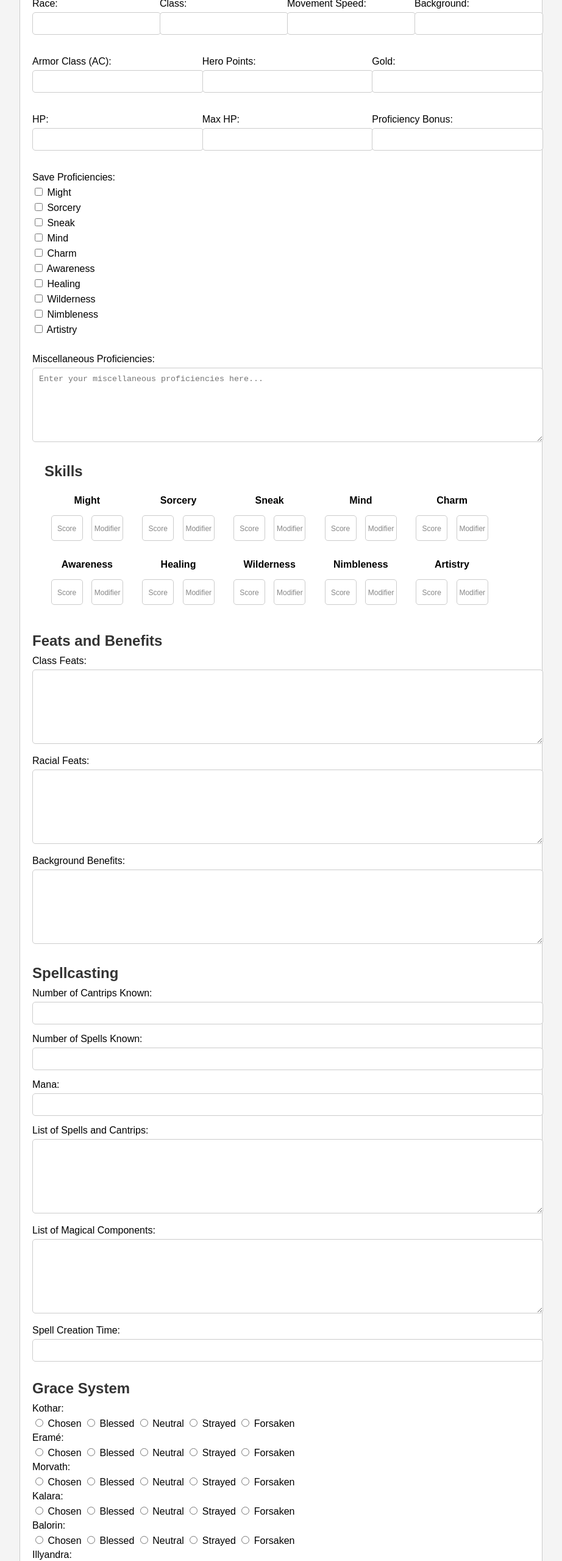
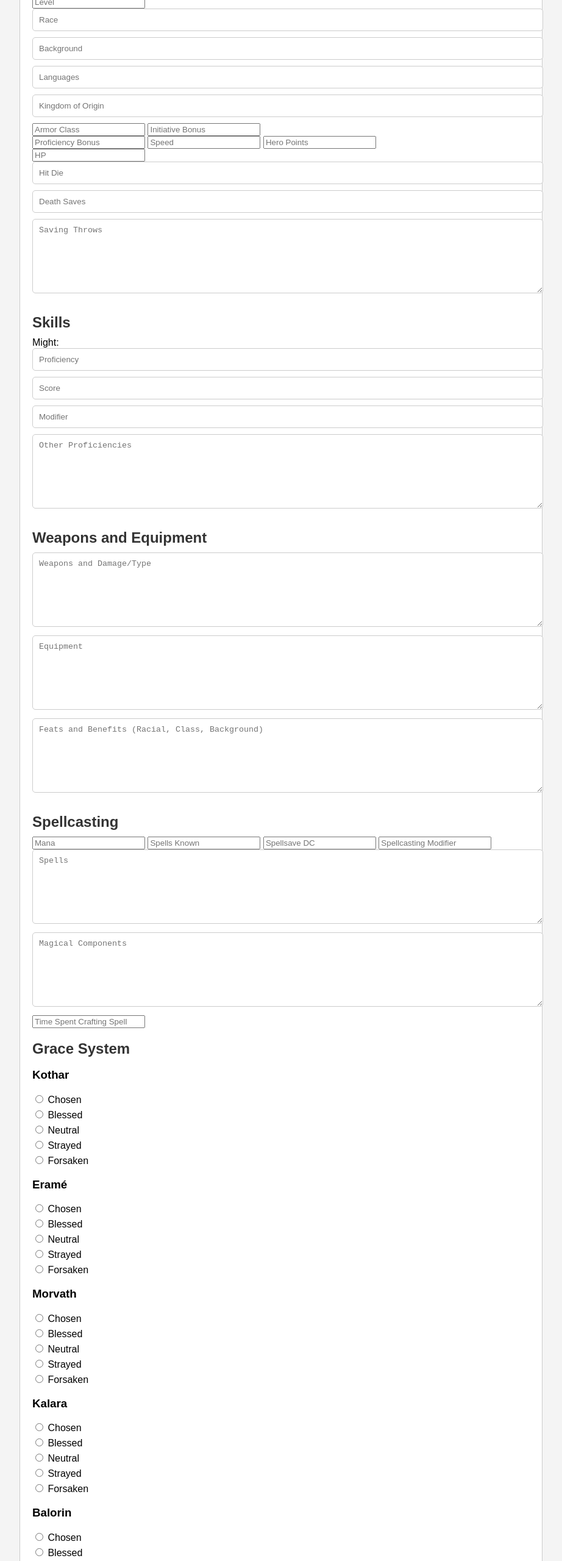
Before and after one commit to Mannyram82/Character-Sheet, a plain HTML site: page index.html in a window 1280 px wide. Shown: the part 240-2800 px from the top of the page at 61% size, without its empty margins (179-1101 px from the left). Drawn offline with Linux system fonts and the light colour scheme.

Commit message:
Update index.html

```diff
--- a/index.html
+++ b/index.html
@@ -3,249 +3,275 @@
 <head>
   <meta charset="UTF-8">
   <meta name="viewport" content="width=device-width, initial-scale=1.0">
-    <title>Sahelia Character Creation</title>
+  <title>Sahelia Character Sheet</title>
   <link rel="stylesheet" href="styles.css">
 </head>
 <body>
   <div class="container">
-        <header>
-            <h1>Sahelia Character Creation</h1>
-        </header>
+    <h1>Sahelia Character Sheet</h1>
+    <div class="section">
+      <h2>Character Details</h2>
+      <div class="row">
+        <input type="text" placeholder="Name" />
+        <input type="text" placeholder="Class and Subclass" />
+        <input type="number" placeholder="Level" />
+      </div>
+      <div class="row">
+        <input type="text" placeholder="Race" />
+        <input type="text" placeholder="Background" />
+        <input type="text" placeholder="Languages" />
+      </div>
+      <div class="row">
+        <input type="text" placeholder="Kingdom of Origin" />
+        <input type="number" placeholder="Armor Class" />
+        <input type="number" placeholder="Initiative Bonus" />
+      </div>
+      <div class="row">
+        <input type="number" placeholder="Proficiency Bonus" />
+        <input type="number" placeholder="Speed" />
+        <input type="number" placeholder="Hero Points" />
+      </div>
+      <div class="row">
+        <input type="number" placeholder="HP" />
+        <input type="text" placeholder="Hit Die" />
+        <input type="text" placeholder="Death Saves" />
+      </div>
+      <div class="row">
+        <textarea placeholder="Saving Throws"></textarea>
+      </div>
+    </div>
+    <div class="section">
+      <h2>Skills</h2>
+      <div class="skill-row">
+        <span>Might:</span>
+        <input type="text" placeholder="Proficiency" />
+        <input type="text" placeholder="Score" />
+        <input type="text" placeholder="Modifier" />
+      </div>
+      <div class="row">
+        <textarea placeholder="Other Proficiencies"></textarea>
+      </div>
+    </div>
+    <div class="section">
+      <h2>Weapons and Equipment</h2>
+      <div class="row">
+        <textarea placeholder="Weapons and Damage/Type"></textarea>
+        <textarea placeholder="Equipment"></textarea>
+      </div>
+      <div class="row">
+        <textarea placeholder="Feats and Benefits (Racial, Class, Background)"></textarea>
+      </div>
+    </div>
+    <div class="section">
+      <h2>Spellcasting</h2>
+      <div class="row">
+        <input type="number" placeholder="Mana" />
+        <input type="number" placeholder="Spells Known" />
+        <input type="number" placeholder="Spellsave DC" />
+        <input type="number" placeholder="Spellcasting Modifier" />
+      </div>
+      <div class="row">
+        <textarea placeholder="Spells"></textarea>
+        <textarea placeholder="Magical Components"></textarea>
+      </div>
+      <div class="row">
+        <input type="number" placeholder="Time Spent Crafting Spell" />
+      </div>
+    </div>
+    <!-- Grace System Section -->
+<div class="section">
+  <h2>Grace System</h2>
 
-        <section class="general-info">
-    <h2>General Information</h2>
-    <div class="info-row">
-        <div><label for="name">Character Name:</label><input type="text" id="name" /></div>
-        <div><label for="age">Age:</label><input type="text" id="age" /></div>
-        <div><label for="height">Height:</label><input type="text" id="height" /></div>
-        <div><label for="weight">Weight:</label><input type="text" id="weight" /></div>
+  <!-- Kothar -->
+  <div class="god">
+    <h3>Kothar</h3>
+    <div class="choices">
+      <label>
+        <input type="radio" name="kothar" value="chosen"> Chosen
+      </label>
+      <label>
+        <input type="radio" name="kothar" value="blessed"> Blessed
+      </label>
+      <label>
+        <input type="radio" name="kothar" value="neutral"> Neutral
+      </label>
+      <label>
+        <input type="radio" name="kothar" value="strayed"> Strayed
+      </label>
+      <label>
+        <input type="radio" name="kothar" value="forsaken"> Forsaken
+      </label>
     </div>
-    <div class="info-row">
-        <div><label for="race">Race:</label><input type="text" id="race" /></div>
-        <div><label for="class">Class:</label><input type="text" id="class" /></div>
-        <div><label for="speed">Movement Speed:</label><input type="text" id="speed" /></div>
-        <div><label for="background">Background:</label><input type="text" id="background" /></div>
-    </div>
-    <div class="info-row">
-        <div class="ac-icon"><label for="ac">Armor Class (AC):</label><input type="text" id="ac" /></div>
-        <div class="hero-points"><label for="hero-points">Hero Points:</label><input type="text" id="hero-points" /></div>
-        <div class="gold-icon"><label for="gold">Gold:</label><input type="text" id="gold" /></div>
-    </div>
-    <div class="info-row">
-        <div><label for="hp">HP:</label><input type="text" id="hp" /></div>
-        <div><label for="max-hp">Max HP:</label><input type="text" id="max-hp" /></div>
-        <div><label for="proficiency-bonus">Proficiency Bonus:</label><input type="text" id="proficiency-bonus" /></div>
   </div>
 
-    <!-- Save Proficiencies Section -->
-    <div class="info-row">
-        <div>
-            <label for="save-proficiencies">Save Proficiencies:</label>
-           <div class="save-proficiencies">
-    <label><input type="checkbox" id="save-might"> Might</label>
-    <label><input type="checkbox" id="save-sorcery"> Sorcery</label>
-    <label><input type="checkbox" id="save-sneak"> Sneak</label>
-    <label><input type="checkbox" id="save-mind"> Mind</label>
-    <label><input type="checkbox" id="save-charm"> Charm</label>
-    <label><input type="checkbox" id="save-awareness"> Awareness</label>
-    <label><input type="checkbox" id="save-healing"> Healing</label>
-    <label><input type="checkbox" id="save-wilderness"> Wilderness</label>
-    <label><input type="checkbox" id="save-nimbleness"> Nimbleness</label>
-    <label><input type="checkbox" id="save-artistry"> Artistry</label>
+  <!-- Eramé -->
+  <div class="god">
+    <h3>Eramé</h3>
+    <div class="choices">
+      <label>
+        <input type="radio" name="erame" value="chosen"> Chosen
+      </label>
+      <label>
+        <input type="radio" name="erame" value="blessed"> Blessed
+      </label>
+      <label>
+        <input type="radio" name="erame" value="neutral"> Neutral
+      </label>
+      <label>
+        <input type="radio" name="erame" value="strayed"> Strayed
+      </label>
+      <label>
+        <input type="radio" name="erame" value="forsaken"> Forsaken
+      </label>
+    </div>
+  </div>
+
+  <!-- Morvath -->
+  <div class="god">
+    <h3>Morvath</h3>
+    <div class="choices">
+      <label>
+        <input type="radio" name="morvath" value="chosen"> Chosen
+      </label>
+      <label>
+        <input type="radio" name="morvath" value="blessed"> Blessed
+      </label>
+      <label>
+        <input type="radio" name="morvath" value="neutral"> Neutral
+      </label>
+      <label>
+        <input type="radio" name="morvath" value="strayed"> Strayed
+      </label>
+      <label>
+        <input type="radio" name="morvath" value="forsaken"> Forsaken
+      </label>
+    </div>
+  </div>
+
+  <!-- Kalara -->
+  <div class="god">
+    <h3>Kalara</h3>
+    <div class="choices">
+      <label>
+        <input type="radio" name="kalara" value="chosen"> Chosen
+      </label>
+      <label>
+        <input type="radio" name="kalara" value="blessed"> Blessed
+      </label>
+      <label>
+        <input type="radio" name="kalara" value="neutral"> Neutral
+      </label>
+      <label>
+        <input type="radio" name="kalara" value="strayed"> Strayed
+      </label>
+      <label>
+        <input type="radio" name="kalara" value="forsaken"> Forsaken
+      </label>
+    </div>
+  </div>
+
+  <!-- Balorin -->
+  <div class="god">
+    <h3>Balorin</h3>
+    <div class="choices">
+      <label>
+        <input type="radio" name="balorin" value="chosen"> Chosen
+      </label>
+      <label>
+        <input type="radio" name="balorin" value="blessed"> Blessed
+      </label>
+      <label>
+        <input type="radio" name="balorin" value="neutral"> Neutral
+      </label>
+      <label>
+        <input type="radio" name="balorin" value="strayed"> Strayed
+      </label>
+      <label>
+        <input type="radio" name="balorin" value="forsaken"> Forsaken
+      </label>
+    </div>
+  </div>
+
+  <!-- Illyandra -->
+  <div class="god">
+    <h3>Illyandra</h3>
+    <div class="choices">
+      <label>
+        <input type="radio" name="illyandra" value="chosen"> Chosen
+      </label>
+      <label>
+        <input type="radio" name="illyandra" value="blessed"> Blessed
+      </label>
+      <label>
+        <input type="radio" name="illyandra" value="neutral"> Neutral
+      </label>
+      <label>
+        <input type="radio" name="illyandra" value="strayed"> Strayed
+      </label>
+      <label>
+        <input type="radio" name="illyandra" value="forsaken"> Forsaken
+      </label>
+    </div>
+  </div>
+
+  <!-- Garrick -->
+  <div class="god">
+    <h3>Garrick</h3>
+    <div class="choices">
+      <label>
+        <input type="radio" name="garrick" value="chosen"> Chosen
+      </label>
+      <label>
+        <input type="radio" name="garrick" value="blessed"> Blessed
+      </label>
+      <label>
+        <input type="radio" name="garrick" value="neutral"> Neutral
+      </label>
+      <label>
+        <input type="radio" name="garrick" value="strayed"> Strayed
+      </label>
+      <label>
+        <input type="radio" name="garrick" value="forsaken"> Forsaken
+      </label>
     </div>
   </div>
 </div>
-
-    <!-- Miscellaneous Proficiencies Section -->
-    <div class="info-row">
+    <div class="section">
+      <h2>Alignment Spectrums</h2>
+      <div class="alignment-row">
         <div>
-            <label for="miscellaneous-proficiencies">Miscellaneous Proficiencies:</label>
-            <textarea id="miscellaneous-proficiencies" placeholder="Enter your miscellaneous proficiencies here..."></textarea>
+          <label for="freedom-order">Freedom vs Order</label>
+          <input type="range" min="0" max="100" value="50" class="alignment-slider" id="freedom-order" />
+        </div>
+        <div>
+          <label for="individualism-collectivism">Individualism vs Collectivism</label>
+          <input type="range" min="0" max="100" value="50" class="alignment-slider" id="individualism-collectivism" />
+        </div>
+        <div>
+          <label for="honesty-deceit">Honesty vs Deceit</label>
+          <input type="range" min="0" max="100" value="50" class="alignment-slider" id="honesty-deceit" />
         </div>
       </div>
-</section>
-
-      <section class="skills">
-    <h2>Skills</h2>
-    <div class="skills-row">
-        <div class="skill">
-            <label for="might">Might</label>
-            <input type="text" id="might-score" placeholder="Score" />
-            <input type="text" id="might-modifier" placeholder="Modifier" />
     </div>
-        <div class="skill">
-            <label for="sorcery">Sorcery</label>
-            <input type="text" id="sorcery-score" placeholder="Score" />
-            <input type="text" id="sorcery-modifier" placeholder="Modifier" />
+    <div class="section">
+      <h2>Additional Information</h2>
+      <div class="row">
+        <textarea placeholder="Personality"></textarea>
+        <textarea placeholder="Backstory"></textarea>
       </div>
-        <div class="skill">
-            <label for="sneak">Sneak</label>
-            <input type="text" id="sneak-score" placeholder="Score" />
-            <input type="text" id="sneak-modifier" placeholder="Modifier" />
+      <div class="row">
+        <textarea placeholder="Allies and Enemies"></textarea>
+        <textarea placeholder="Goals"></textarea>
       </div>
-        <div class="skill">
-            <label for="mind">Mind</label>
-            <input type="text" id="mind-score" placeholder="Score" />
-            <input type="text" id="mind-modifier" placeholder="Modifier" />
+      <div class="row">
+        <textarea placeholder="Conditions Tracking"></textarea>
+        <textarea placeholder="Notes"></textarea>
       </div>
-        <div class="skill">
-            <label for="charm">Charm</label>
-            <input type="text" id="charm-score" placeholder="Score" />
-            <input type="text" id="charm-modifier" placeholder="Modifier" />
+      <!-- Print Button -->
+<div class="print-button">
+  <button onclick="window.print()">Summon Your Character to the Page!</button>
 </div>
     </div>
-    <div class="skills-row">
-        <div class="skill">
-            <label for="awareness">Awareness</label>
-            <input type="text" id="awareness-score" placeholder="Score" />
-            <input type="text" id="awareness-modifier" placeholder="Modifier" />
   </div>
-        <div class="skill">
-            <label for="healing">Healing</label>
-            <input type="text" id="healing-score" placeholder="Score" />
-            <input type="text" id="healing-modifier" placeholder="Modifier" />
-        </div>
-        <div class="skill">
-            <label for="wilderness">Wilderness</label>
-            <input type="text" id="wilderness-score" placeholder="Score" />
-            <input type="text" id="wilderness-modifier" placeholder="Modifier" />
-        </div>
-        <div class="skill">
-            <label for="nimbleness">Nimbleness</label>
-            <input type="text" id="nimbleness-score" placeholder="Score" />
-            <input type="text" id="nimbleness-modifier" placeholder="Modifier" />
-        </div>
-        <div class="skill">
-            <label for="artistry">Artistry</label>
-            <input type="text" id="artistry-score" placeholder="Score" />
-            <input type="text" id="artistry-modifier" placeholder="Modifier" />
-        </div>
-    </div>
-</section>
-
-        <section class="feats-benefits">
-            <h2>Feats and Benefits</h2>
-            <div>
-                <label for="class-feats">Class Feats:</label><textarea id="class-feats"></textarea>
-                <label for="racial-feats">Racial Feats:</label><textarea id="racial-feats"></textarea>
-                <label for="background-benefits">Background Benefits:</label><textarea id="background-benefits"></textarea>
-            </div>
-        </section>
-
-        <section class="spellcasting">
-            <h2>Spellcasting</h2>
-            <label for="cantrips">Number of Cantrips Known:</label><input type="text" id="cantrips" />
-            <label for="spells">Number of Spells Known:</label><input type="text" id="spells" />
-            <label for="mana">Mana:</label><input type="text" id="mana" />
-            <div>
-                <label for="spell-list">List of Spells and Cantrips:</label><textarea id="spell-list"></textarea>
-                <label for="magical-components">List of Magical Components:</label><textarea id="magical-components"></textarea>
-                <label for="spell-creation-time">Spell Creation Time:</label><input type="text" id="spell-creation-time" />
-            </div>
-        </section>
-
-        <section class="grace-system">
-    <h2>Grace System</h2>
-    <div>
-        <!-- Kothar -->
-        <label for="kothar">Kothar:</label>
-        <div class="alignment-options">
-            <input type="radio" name="kothar" value="chosen"> Chosen
-            <input type="radio" name="kothar" value="blessed"> Blessed
-            <input type="radio" name="kothar" value="neutral"> Neutral
-            <input type="radio" name="kothar" value="strayed"> Strayed
-            <input type="radio" name="kothar" value="forsaken"> Forsaken
-        </div>
-
-        <!-- Eramé -->
-        <label for="erame">Eramé:</label>
-        <div class="alignment-options">
-            <input type="radio" name="erame" value="chosen"> Chosen
-            <input type="radio" name="erame" value="blessed"> Blessed
-            <input type="radio" name="erame" value="neutral"> Neutral
-            <input type="radio" name="erame" value="strayed"> Strayed
-            <input type="radio" name="erame" value="forsaken"> Forsaken
-        </div>
-
-        <!-- Morvath -->
-        <label for="morvath">Morvath:</label>
-        <div class="alignment-options">
-            <input type="radio" name="morvath" value="chosen"> Chosen
-            <input type="radio" name="morvath" value="blessed"> Blessed
-            <input type="radio" name="morvath" value="neutral"> Neutral
-            <input type="radio" name="morvath" value="strayed"> Strayed
-            <input type="radio" name="morvath" value="forsaken"> Forsaken
-        </div>
-
-        <!-- Kalara -->
-        <label for="kalara">Kalara:</label>
-        <div class="alignment-options">
-            <input type="radio" name="kalara" value="chosen"> Chosen
-            <input type="radio" name="kalara" value="blessed"> Blessed
-            <input type="radio" name="kalara" value="neutral"> Neutral
-            <input type="radio" name="kalara" value="strayed"> Strayed
-            <input type="radio" name="kalara" value="forsaken"> Forsaken
-        </div>
-
-        <!-- Balorin -->
-        <label for="balorin">Balorin:</label>
-        <div class="alignment-options">
-            <input type="radio" name="balorin" value="chosen"> Chosen
-            <input type="radio" name="balorin" value="blessed"> Blessed
-            <input type="radio" name="balorin" value="neutral"> Neutral
-            <input type="radio" name="balorin" value="strayed"> Strayed
-            <input type="radio" name="balorin" value="forsaken"> Forsaken
-        </div>
-
-        <!-- Illyandra -->
-        <label for="illyandra">Illyandra:</label>
-        <div class="alignment-options">
-            <input type="radio" name="illyandra" value="chosen"> Chosen
-            <input type="radio" name="illyandra" value="blessed"> Blessed
-            <input type="radio" name="illyandra" value="neutral"> Neutral
-            <input type="radio" name="illyandra" value="strayed"> Strayed
-            <input type="radio" name="illyandra" value="forsaken"> Forsaken
-        </div>
-
-        <!-- Garrick -->
-        <label for="garrick">Garrick:</label>
-        <div class="alignment-options">
-            <input type="radio" name="garrick" value="chosen"> Chosen
-            <input type="radio" name="garrick" value="blessed"> Blessed
-            <input type="radio" name="garrick" value="neutral"> Neutral
-            <input type="radio" name="garrick" value="strayed"> Strayed
-            <input type="radio" name="garrick" value="forsaken"> Forsaken
-        </div>
-    </div>
-</section>
-
-        <section class="alignment">
-            <h2>Alignment</h2>
-            <div>
-                <label for="order-freedom">Order vs. Freedom</label>
-                <div class="spectrum">
-                    <input type="range" min="1" max="100" value="50" id="order-freedom">
-                </div>
-                <label for="individualism-collectivism">Individualism vs. Collectivism</label>
-                <div class="spectrum">
-                    <input type="range" min="1" max="100" value="50" id="individualism-collectivism">
-                </div>
-                <label for="honesty-deceit">Honesty vs. Deceit</label>
-                <div class="spectrum">
-                    <input type="range" min="1" max="100" value="50" id="honesty-deceit">
-                </div>
-            </div>
-        </section>
-
-        <section class="other-info">
-            <h2>Other Information</h2>
-            <label for="personality-traits">Personality Traits:</label><textarea id="personality-traits"></textarea>
-            <label for="backstory">Backstory Summary:</label><textarea id="backstory"></textarea>
-            <label for="allies-enemies">Allies and Enemies:</label><textarea id="allies-enemies"></textarea>
-            <label for="goals-aspirations">Goals and Aspirations:</label><textarea id="goals-aspirations"></textarea>
-            <label for="notes">Notes and Observations:</label><textarea id="notes"></textarea>
-        </section>
-    </div>
-    <button onclick="window.print()" class="print-btn">Print Character Sheet</button>
 </body>
 </html>
```
Lines whose indentation alone changed are shown as unchanged.
